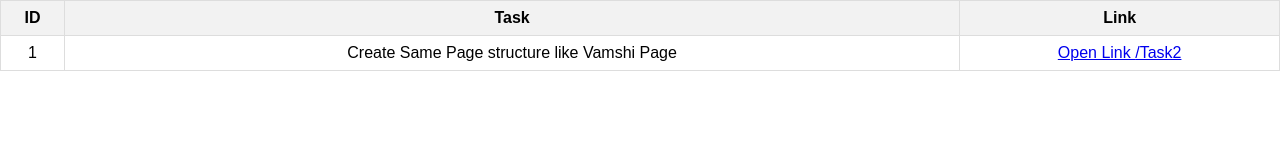
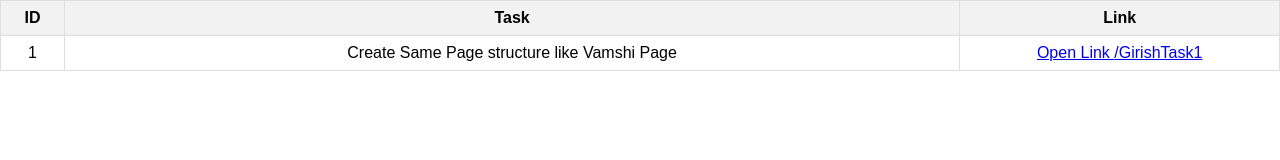
Before and after one commit to ravimanchi0321/E-comm-Dashboard, a React (Create React App) app: page /GirishPage in a window 1280 px wide. Shown: the top 160 px of the page. Built offline with nearby package versions, Linux system fonts and the light colour scheme.

Commit message:
Girish Page has been add Task-1 Completed

```diff
--- /dev/null
+++ b/src/Components/TaskComponents/GirishTasks/GirishTask.js
@@ -0,0 +1,10 @@
+import React from "react";
+
+const Girish1 = () => {
+    return (
+        <span>This is 1st Task page for Girish</span>
+
+    );
+};
+
+export default Girish1;
--- a/src/Data/GirishTableData.json
+++ b/src/Data/GirishTableData.json
@@ -1,6 +1,6 @@
 {
   "data": [
-    { "id": 1, "name": "Create Same Page structure like Vamshi Page", "link": "/Task2" }
+    { "id": 1, "name": "Create Same Page structure like Vamshi Page", "link": "/GirishTask1" }
   ],
   "columns": [
     { "key": "id", "header": "ID", "width": "5%" },
--- a/src/Routes/RouteStack.js
+++ b/src/Routes/RouteStack.js
@@ -5,6 +5,7 @@ import RaviLandingPage from "../Pages/RaviLandingPage";
 import GirisLandingPage from "../Pages/GirishLandingPage";
 import VamshiLandingPage from "../Pages/VamshiLandingPage";
 import VamshiTask1 from "../Components/TaskComponents/VamshiTasks/VamshiTask1";
+import Girish1 from "../Components/TaskComponents/GirishTasks/GirishTask";
 
 const RouteStack = () => {
     return (
@@ -15,6 +16,7 @@ const RouteStack = () => {
                 <Route path="GirishPage" element={<GirisLandingPage />}></Route>
                 <Route path="VamshiPage" element={<VamshiLandingPage />}></Route>
                 <Route path="VamshiTask1" element={<VamshiTask1/>}></Route>
+                <Route path="GirishTask1" element={<Girish1/>}></Route>
             </Routes>
         </BrowserRouter>
     );
```
